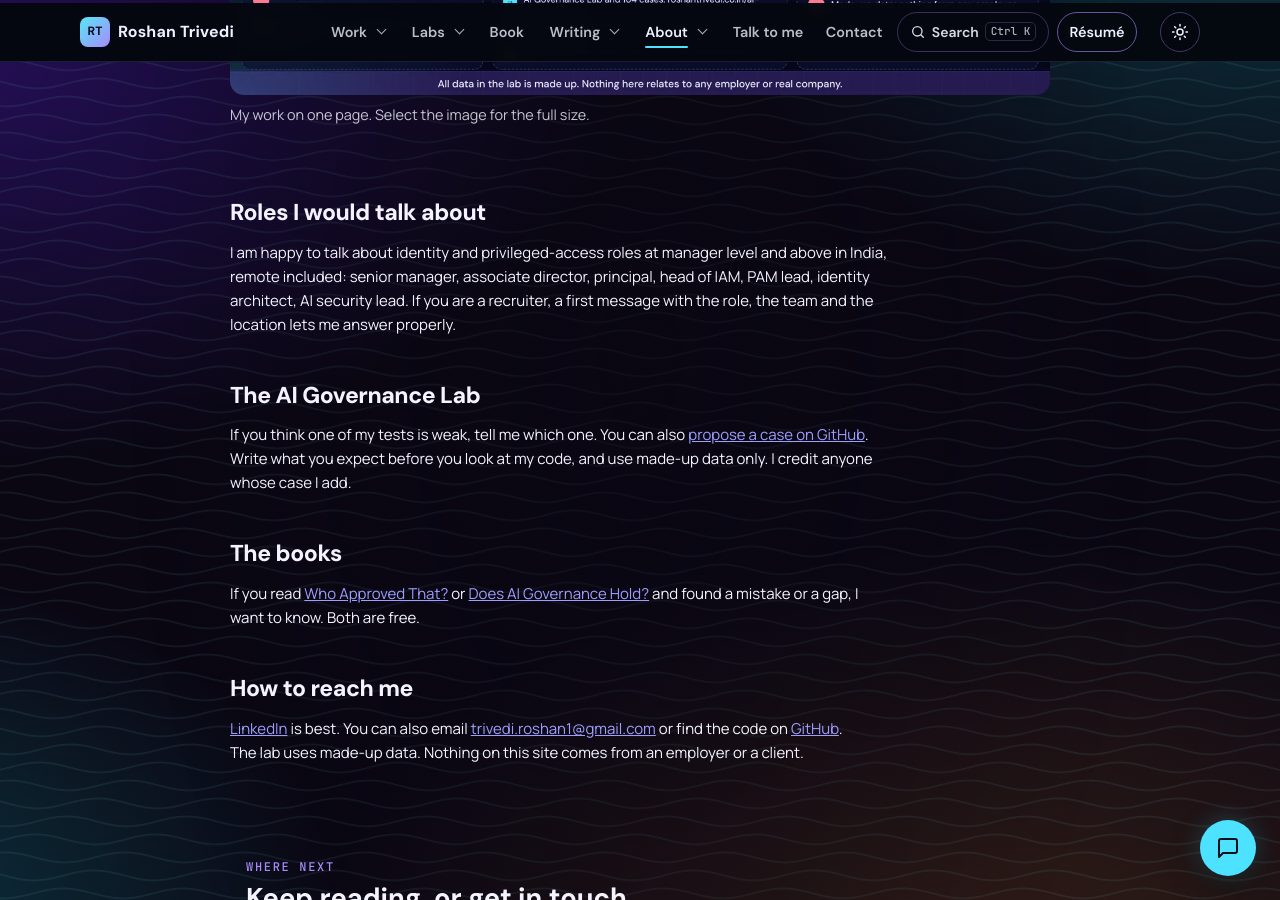
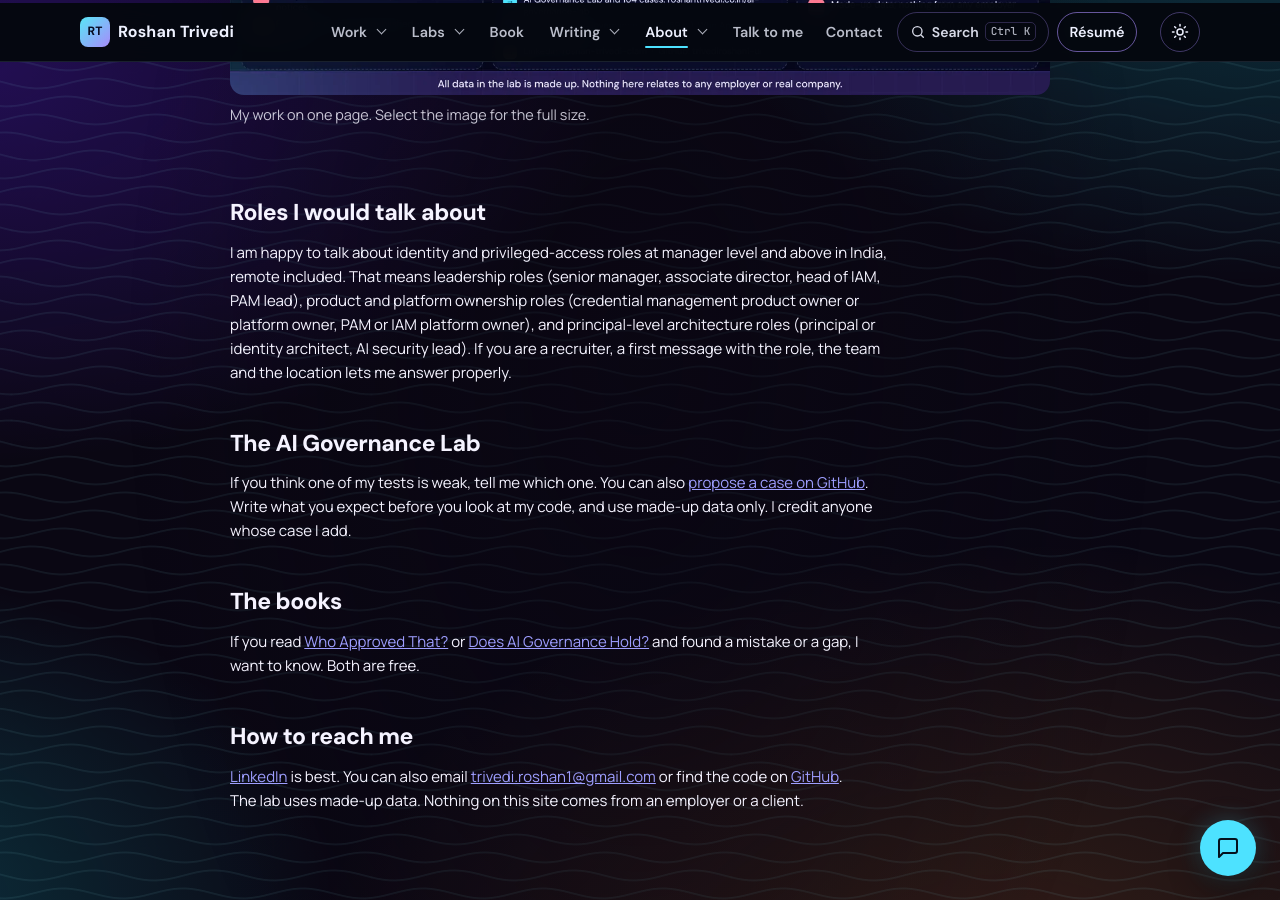
Before and after one commit to trivediroshan1-ui/trivediroshan1-ui.github.io, a Jekyll site: the page talk/index.html, which Jekyll copies as it is, in a window 1280 px wide and 900 px high, scrolled down 783 px. Built offline with Jekyll 4.4.1, drawn with Linux system fonts in a browser that asks for light colours.

Commit message:
Talk page: add leadership, product/platform ownership and principal roles

```diff
--- a/talk/index.html
+++ b/talk/index.html
@@ -52,7 +52,7 @@
         <figcaption class="body-text" style="font-size:.9em;opacity:.8">My work on one page. Select the image for the full size.</figcaption>
       </figure>
       <section><h2>Roles I would talk about</h2>
-        <p class="body-text">I am happy to talk about identity and privileged-access roles at manager level and above in India, remote included: senior manager, associate director, principal, head of IAM, PAM lead, identity architect, AI security lead. If you are a recruiter, a first message with the role, the team and the location lets me answer properly.</p></section>
+        <p class="body-text">I am happy to talk about identity and privileged-access roles at manager level and above in India, remote included. That means leadership roles (senior manager, associate director, head of IAM, PAM lead), product and platform ownership roles (credential management product owner or platform owner, PAM or IAM platform owner), and principal-level architecture roles (principal or identity architect, AI security lead). If you are a recruiter, a first message with the role, the team and the location lets me answer properly.</p></section>
       <section><h2>The AI Governance Lab</h2>
         <p class="body-text">If you think one of my tests is weak, tell me which one. You can also <a href="https://github.com/trivediroshan1-ui/ai-governance-lab/issues/new/choose">propose a case on GitHub</a>. Write what you expect before you look at my code, and use made-up data only. I credit anyone whose case I add.</p></section>
       <section><h2>The books</h2>
```
